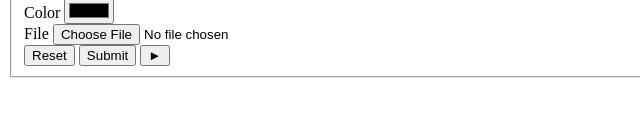
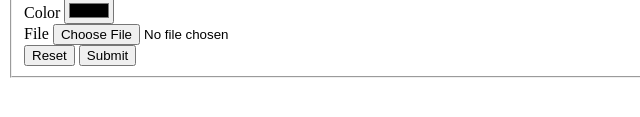
Before and after one commit to HmingPuia/Ecxercise, a plain HTML site: page login.html in a window 1280 px wide. Shown: the part 323-440 px from the top of the page, 0-640 px from the left. Drawn offline with Linux system fonts and the light colour scheme.

Commit message:
change login.html

```diff
--- a/login.html
+++ b/login.html
@@ -75,7 +75,7 @@
             <div>
                 <button type="reset">Reset</button>
                 <button type="submit">Submit</button>
-                <button>&#9658</button>
+
             </div>
 
     </form>
```
